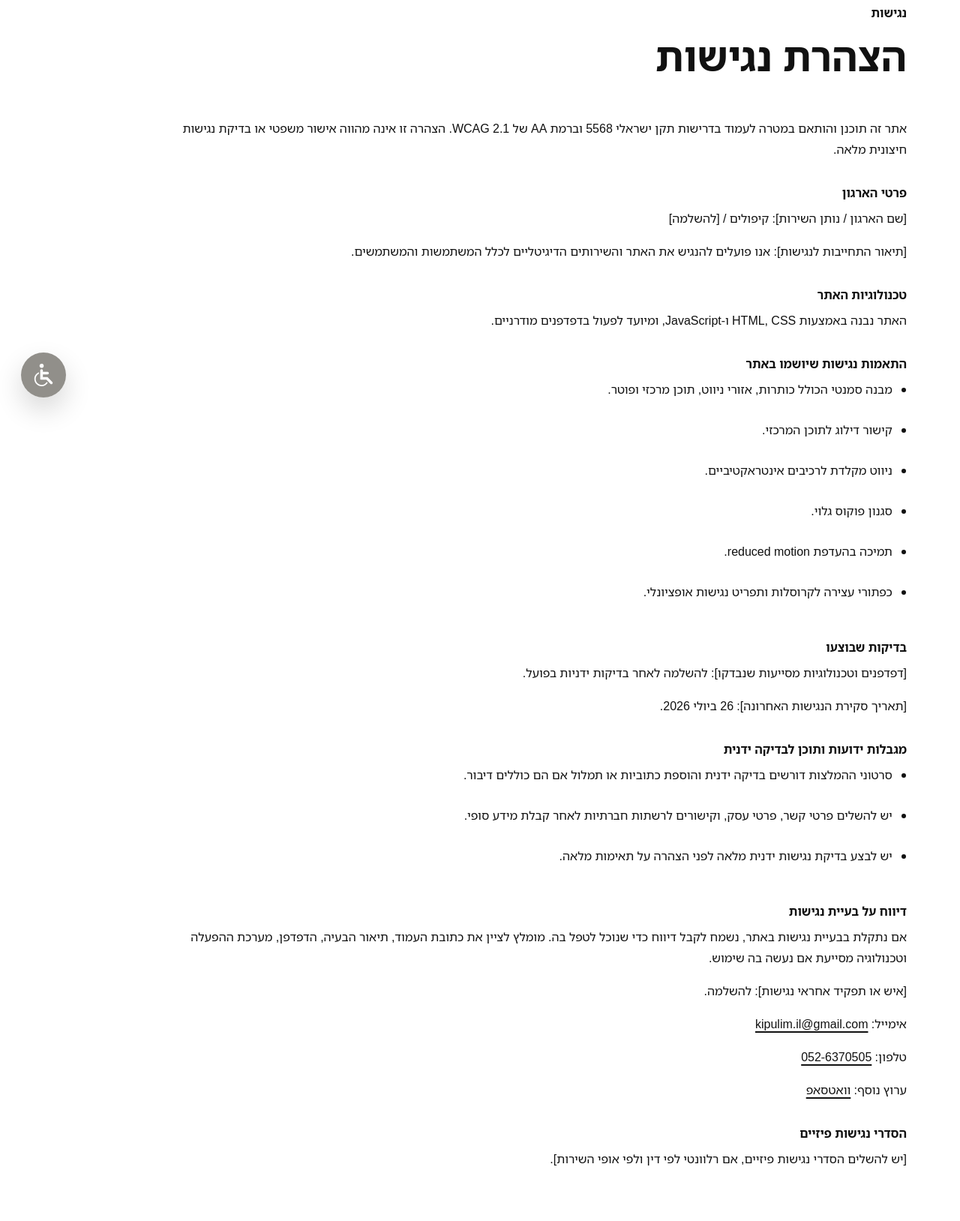
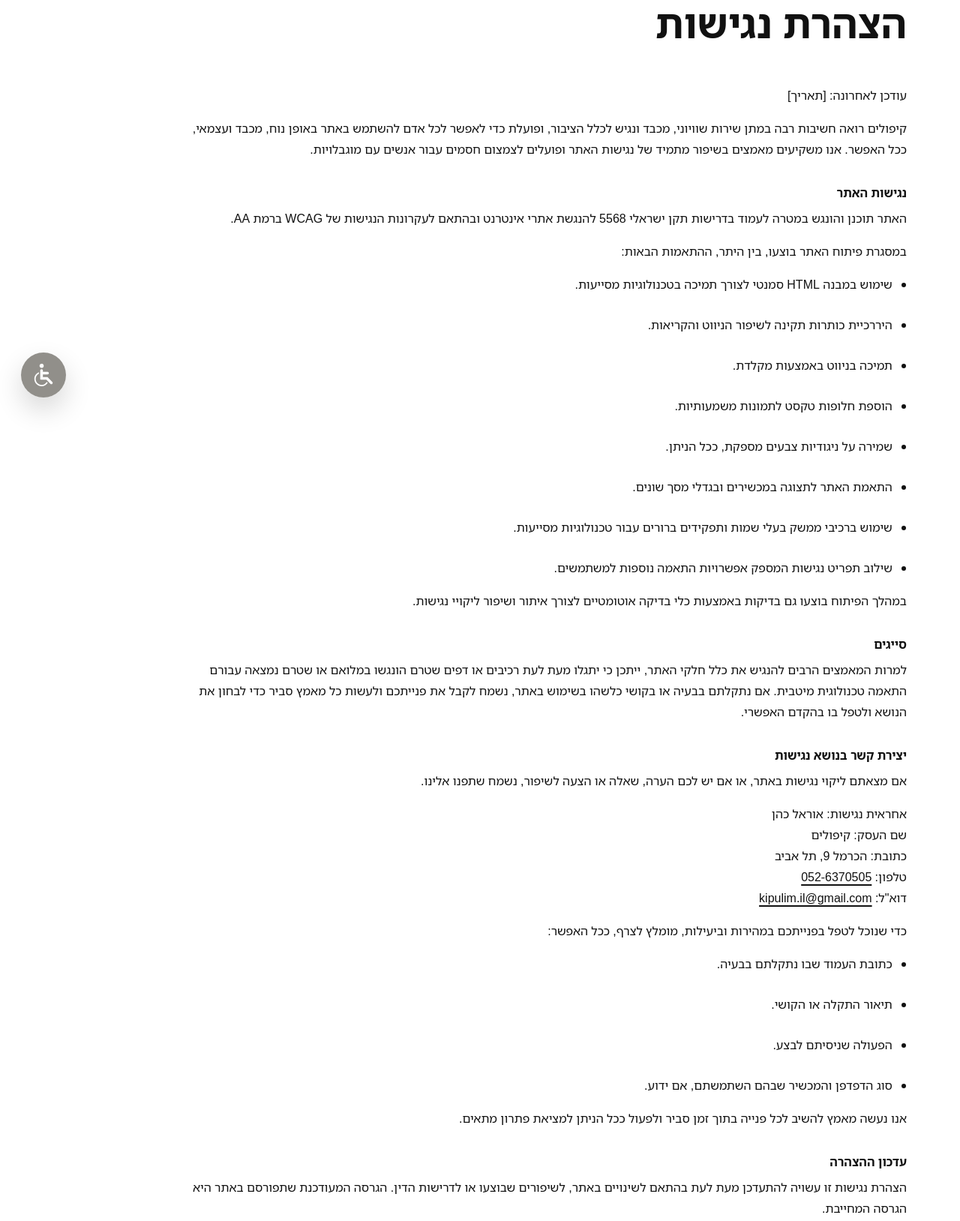
Before and after one commit to kinneret102/kipulim-website-preview, a plain HTML site: page accessibility.html in a window 1280 px wide. Shown: the part 229-1857 px from the top of the page at 75% size. Drawn offline with Linux system fonts and the light colour scheme.

Commit message:
Update accessibility page and footer navigation

```diff
--- a/accessibility.html
+++ b/accessibility.html
@@ -54,53 +54,72 @@
 
     <main class="statement-page" id="main-content" tabindex="-1">
       <article class="statement-content">
-        <p class="micro">נגישות</p>
         <h1>הצהרת נגישות</h1>
+        <span class="statement-updated">עודכן לאחרונה: [תאריך]</span>
         <p>
-          אתר זה תוכנן והותאם במטרה לעמוד בדרישות תקן ישראלי 5568 וברמת AA של WCAG 2.1.
-          הצהרה זו אינה מהווה אישור משפטי או בדיקת נגישות חיצונית מלאה.
+          קיפולים רואה חשיבות רבה במתן שירות שוויוני, מכבד ונגיש לכלל הציבור, ופועלת כדי
+          לאפשר לכל אדם להשתמש באתר באופן נוח, מכבד ועצמאי, ככל האפשר. אנו משקיעים
+          מאמצים בשיפור מתמיד של נגישות האתר ופועלים לצמצום חסמים עבור אנשים עם מוגבלויות.
         </p>
 
-        <h2>פרטי הארגון</h2>
-        <p>[שם הארגון / נותן השירות]: קיפולים / [להשלמה]</p>
-        <p>[תיאור התחייבות לנגישות]: אנו פועלים להנגיש את האתר והשירותים הדיגיטליים לכלל המשתמשות והמשתמשים.</p>
+        <h2>נגישות האתר</h2>
+        <p>
+          האתר תוכנן והונגש במטרה לעמוד בדרישות תקן ישראלי 5568 להנגשת אתרי אינטרנט
+          ובהתאם לעקרונות הנגישות של WCAG ברמת AA.
+        </p>
 
-        <h2>טכנולוגיות האתר</h2>
-        <p>האתר נבנה באמצעות HTML, CSS ו-JavaScript, ומיועד לפעול בדפדפנים מודרניים.</p>
+        <p>במסגרת פיתוח האתר בוצעו, בין היתר, ההתאמות הבאות:</p>
+        <ul>
+          <li>שימוש במבנה HTML סמנטי לצורך תמיכה בטכנולוגיות מסייעות.</li>
+          <li>היררכיית כותרות תקינה לשיפור הניווט והקריאות.</li>
+          <li>תמיכה בניווט באמצעות מקלדת.</li>
+          <li>הוספת חלופות טקסט לתמונות משמעותיות.</li>
+          <li>שמירה על ניגודיות צבעים מספקת, ככל הניתן.</li>
+          <li>התאמת האתר לתצוגה במכשירים ובגדלי מסך שונים.</li>
+          <li>שימוש ברכיבי ממשק בעלי שמות ותפקידים ברורים עבור טכנולוגיות מסייעות.</li>
+          <li>שילוב תפריט נגישות המספק אפשרויות התאמה נוספות למשתמשים.</li>
+        </ul>
+        <p>
+          במהלך הפיתוח בוצעו גם בדיקות באמצעות כלי בדיקה אוטומטיים לצורך איתור ושיפור
+          ליקויי נגישות.
+        </p>
 
-        <h2>התאמות נגישות שיושמו באתר</h2>
+        <h2>סייגים</h2>
+        <p>
+          למרות המאמצים הרבים להנגיש את כלל חלקי האתר, ייתכן כי יתגלו מעת לעת רכיבים או
+          דפים שטרם הונגשו במלואם או שטרם נמצאה עבורם התאמה טכנולוגית מיטבית. אם נתקלתם
+          בבעיה או בקושי כלשהו בשימוש באתר, נשמח לקבל את פנייתכם ולעשות כל מאמץ סביר
+          כדי לבחון את הנושא ולטפל בו בהקדם האפשרי.
+        </p>
+
+        <h2>יצירת קשר בנושא נגישות</h2>
+        <p>
+          אם מצאתם ליקוי נגישות באתר, או אם יש לכם הערה, שאלה או הצעה לשיפור, נשמח שתפנו
+          אלינו.
+        </p>
+        <p>
+          אחראית נגישות: אוראל כהן<br />
+          שם העסק: קיפולים<br />
+          כתובת: הכרמל 9, תל אביב<br />
+          טלפון: <a href="tel:0526370505">052-6370505</a><br />
+          דוא"ל: <a href="mailto:kipulim.il@gmail.com">kipulim.il@gmail.com</a>
+        </p>
+        <p>כדי שנוכל לטפל בפנייתכם במהירות וביעילות, מומלץ לצרף, ככל האפשר:</p>
         <ul>
-          <li>מבנה סמנטי הכולל כותרות, אזורי ניווט, תוכן מרכזי ופוטר.</li>
-          <li>קישור דילוג לתוכן המרכזי.</li>
-          <li>ניווט מקלדת לרכיבים אינטראקטיביים.</li>
-          <li>סגנון פוקוס גלוי.</li>
-          <li>תמיכה בהעדפת reduced motion.</li>
-          <li>כפתורי עצירה לקרוסלות ותפריט נגישות אופציונלי.</li>
+          <li>כתובת העמוד שבו נתקלתם בבעיה.</li>
+          <li>תיאור התקלה או הקושי.</li>
+          <li>הפעולה שניסיתם לבצע.</li>
+          <li>סוג הדפדפן והמכשיר שבהם השתמשתם, אם ידוע.</li>
         </ul>
+        <p>
+          אנו נעשה מאמץ להשיב לכל פנייה בתוך זמן סביר ולפעול ככל הניתן למציאת פתרון מתאים.
+        </p>
 
-        <h2>בדיקות שבוצעו</h2>
-        <p>[דפדפנים וטכנולוגיות מסייעות שנבדקו]: להשלמה לאחר בדיקות ידניות בפועל.</p>
-        <p>[תאריך סקירת הנגישות האחרונה]: 26 ביולי 2026.</p>
-
-        <h2>מגבלות ידועות ותוכן לבדיקה ידנית</h2>
-        <ul>
-          <li>סרטוני ההמלצות דורשים בדיקה ידנית והוספת כתוביות או תמלול אם הם כוללים דיבור.</li>
-          <li>יש להשלים פרטי קשר, פרטי עסק, וקישורים לרשתות חברתיות לאחר קבלת מידע סופי.</li>
-          <li>יש לבצע בדיקת נגישות ידנית מלאה לפני הצהרה על תאימות מלאה.</li>
-        </ul>
-
-        <h2>דיווח על בעיית נגישות</h2>
+        <h2>עדכון ההצהרה</h2>
         <p>
-          אם נתקלת בבעיית נגישות באתר, נשמח לקבל דיווח כדי שנוכל לטפל בה.
-          מומלץ לציין את כתובת העמוד, תיאור הבעיה, הדפדפן, מערכת ההפעלה וטכנולוגיה מסייעת אם נעשה בה שימוש.
+          הצהרת נגישות זו עשויה להתעדכן מעת לעת בהתאם לשינויים באתר, לשיפורים שבוצעו
+          או לדרישות הדין. הגרסה המעודכנת שתפורסם באתר היא הגרסה המחייבת.
         </p>
-        <p>[איש או תפקיד אחראי נגישות]: להשלמה.</p>
-        <p>אימייל: <a href="mailto:kipulim.il@gmail.com">kipulim.il@gmail.com</a></p>
-        <p>טלפון: <a href="tel:0526370505">052-6370505</a></p>
-        <p>ערוץ נוסף: <a href="https://wa.me/972526370505">וואטסאפ</a></p>
-
-        <h2>הסדרי נגישות פיזיים</h2>
-        <p>[יש להשלים הסדרי נגישות פיזיים, אם רלוונטי לפי דין ולפי אופי השירות].</p>
       </article>
     </main>
 
@@ -129,16 +148,20 @@
           <h3>ניווט</h3>
           <div class="footer-nav-columns">
             <div>
+              <a href="index.html#receives">מה מקבלים שבוחרים בנו</a>
+              <a href="index.html#process">התהליך שלנו</a>
+            </div>
+            <div>
+              <a href="index.html#faq">שאלות ותשובות</a>
+              <a href="index.html#values">הערכים שלנו</a>
+              <a href="index.html#why">למה לבחור בנו</a>
+              <a href="index.html#story">הסיפור שלנו</a>
+            </div>
+            <div>
               <a href="index.html#about">אודות</a>
               <a href="index.html#packages">חבילות</a>
               <a href="index.html#testimonials">המלצות</a>
               <a href="index.html#benefits">הטבות</a>
-            </div>
-            <div>
-              <a href="index.html#services">השירותים שלנו</a>
-              <a href="index.html#process">התהליך שלנו</a>
-              <a href="index.html#values">הערכים שלנו</a>
-              <a href="index.html#why">למה לבחור בנו</a>
             </div>
           </div>
         </div>
--- a/styles.css
+++ b/styles.css
@@ -1840,9 +1840,9 @@ details p {
 
 .footer-nav {
   position: absolute;
-  left: 854px;
+  left: 806px;
   top: 78px;
-  width: 319px;
+  width: 367px;
 }
 
 .footer-nav h3 {
@@ -1853,8 +1853,8 @@ details p {
 
 .footer-nav-columns {
   display: grid;
-  grid-template-columns: 49px 98px 98px;
-  gap: 37px;
+  grid-template-columns: 152px 98px 49px;
+  gap: 34px;
 }
 
 .footer-nav-columns > div {
```
Also changed, not shown: cancellation-policy.html (+10 -6 lines), index.html (+11 -7 lines), privacy-policy.html (+10 -6 lines), terms.html (+10 -6 lines).
